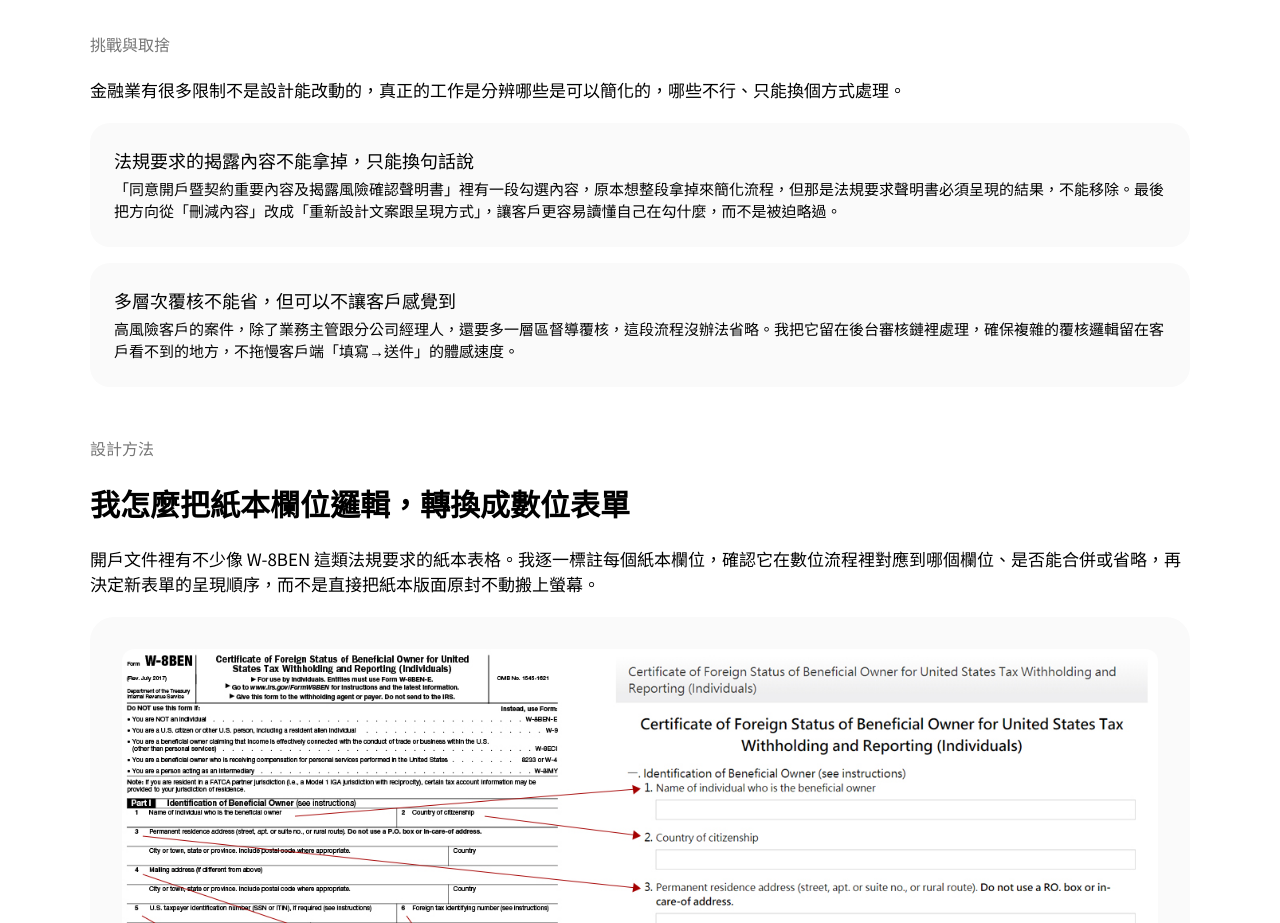
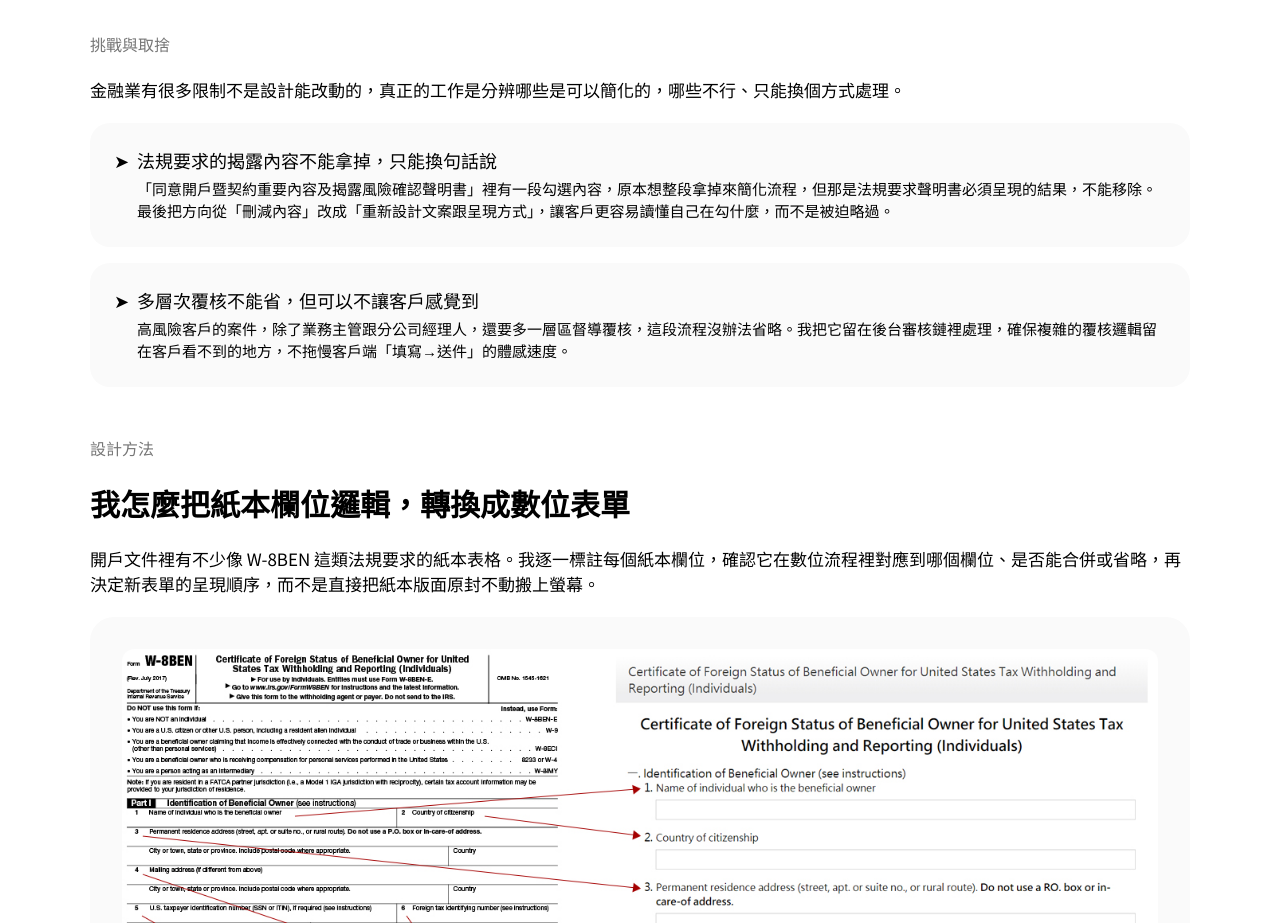
Before and after one commit to hsiangyin/hsiangyin.github.io, a React (Vite) app: page /works/sinotrade in a window 1280 px wide. Shown: the part 4480-5403 px from the top of the page. Built offline with nearby package versions, Linux system fonts and the light colour scheme.

Commit message:
Add arrow markers to Sinotrade challenge cards
Match the bullet style used elsewhere on the page (e.g. project goals).

```diff
--- a/src/pages/SinotradePage.tsx
+++ b/src/pages/SinotradePage.tsx
@@ -514,9 +514,11 @@ export function SinotradePage() {
           className="flex flex-col gap-[12px] md:gap-[16px]">
           {challenges.map((c) => (
             <div key={c.title}
-                 className="bg-[#fafafa] flex flex-col gap-[4px]
+                 className="bg-[#fafafa] flex items-start gap-[8px]
                             rounded-[12px] md:rounded-[20px]
                             p-[20px] md:p-[24px] 3xl:p-[30px]">
+              <span className="shrink-0 text-black text-[14px] md:text-[18px] 3xl:text-[24px]">➤</span>
+              <div className="flex flex-col gap-[4px]">
                 <p className="font-noto-tc font-medium text-black
                               text-[15px] md:text-[18px] 3xl:text-[28px]">
                   {c.title}
@@ -527,6 +529,7 @@ export function SinotradePage() {
                               3xl:text-[20px]">
                   {c.desc}
                 </p>
+              </div>
             </div>
           ))}
         </motion.div>
```
Lines whose indentation alone changed are shown as unchanged.
